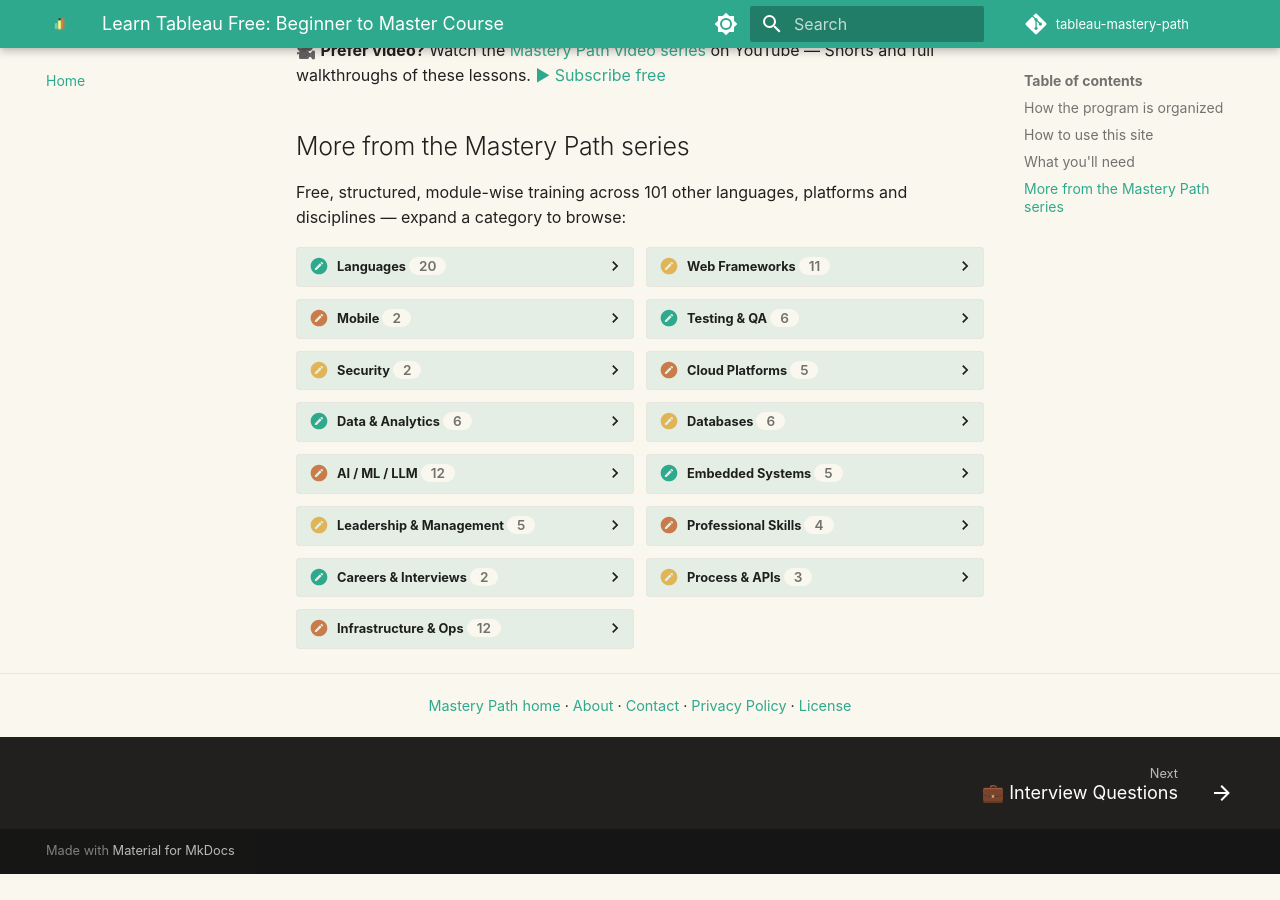
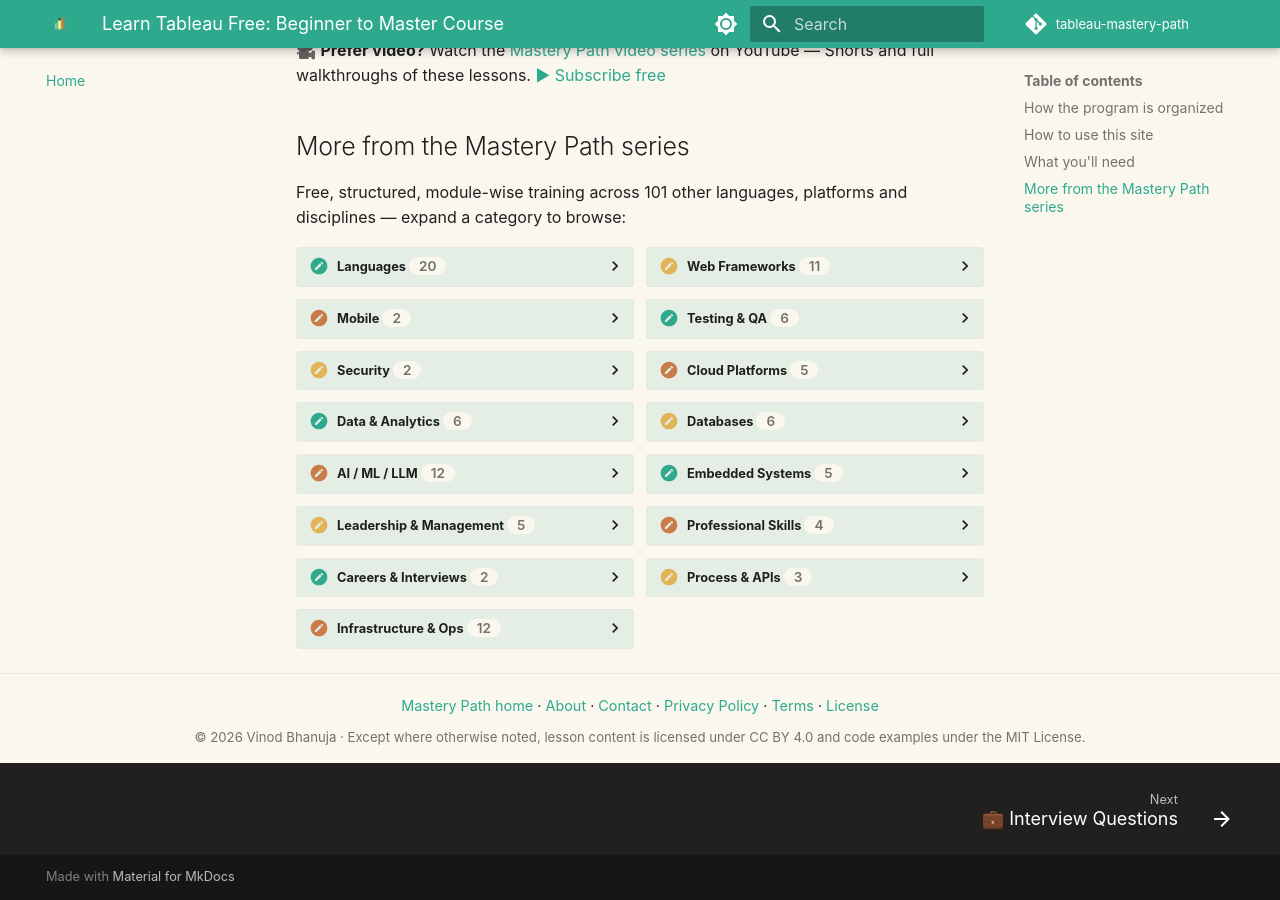
Before and after one commit to SIGILIPELLI/tableau-mastery-path, an MkDocs documentation site: the page built from docs/index.md, in a window 1280 px wide and 900 px high, scrolled down 1962 px. Built offline with MkDocs 1.6.1 and Material for MkDocs 9.7.7, drawn with Linux system fonts in a browser that asks for light colours; comment, search, counter and statistics services are not loaded; before the commit the page ends 2836 px from its top, so only the background shows below that.

Commit message:
Move Privacy Policy and License from the top tabs to the footer
- Legal links on every page footer: Privacy Policy, Terms, License
- CC BY 4.0 / MIT notice with a machine-readable license link (Creative Commons guidance)
- Pages keep their URLs; removed from the nav only (not_in_nav)

Co-Authored-By: Claude Opus 5.5 <noreply@anthropic.com>

```diff
--- a/docs/overrides/main.html
+++ b/docs/overrides/main.html
@@ -148,13 +148,20 @@
 {% endblock %}
 
 {% block footer %}
-  <nav class="mp-sitelinks" aria-label="Mastery Path"
-       style="text-align: center; padding: 0.9rem 1rem; font-size: 0.72rem; line-height: 1.9; background: var(--md-default-bg-color); border-top: 1px solid var(--md-default-fg-color--lightest);">
+  {#- Legal links live here, on every page (not in the top tabs): privacy policy, terms, license + CC notice. -#}
+  <nav class="mp-sitelinks" aria-label="Site and legal links"
+       style="text-align: center; padding: 0.9rem 1rem 0.5rem; font-size: 0.72rem; line-height: 1.9; background: var(--md-default-bg-color); border-top: 1px solid var(--md-default-fg-color--lightest);">
     <a href="https://learnmasterypath.com/">Mastery Path home</a> &middot;
     <a href="https://learnmasterypath.com/about.html">About</a> &middot;
     <a href="https://learnmasterypath.com/contact.html">Contact</a> &middot;
-    <a href="https://learnmasterypath.com/privacy.html">Privacy Policy</a> &middot;
-    <a href="https://learnmasterypath.com/license.html">License</a>
+    <a href="{{ config.site_url }}privacy/">Privacy Policy</a> &middot;
+    <a href="https://learnmasterypath.com/terms.html">Terms</a> &middot;
+    <a href="{{ config.site_url }}license/">License</a>
   </nav>
+  <p class="mp-license-note" style="text-align: center; margin: 0; padding: 0 1rem 0.9rem; font-size: 0.66rem; color: var(--md-default-fg-color--light); background: var(--md-default-bg-color);">
+    © 2026 Vinod Bhanuja · Except where otherwise noted, lesson content is licensed under
+    <a rel="license" href="https://creativecommons.org/licenses/by/4.0/">CC BY 4.0</a> and code examples under the
+    <a href="https://opensource.org/license/mit">MIT License</a>.
+  </p>
   {{ super() }}
 {% endblock %}
--- a/mkdocs.yml
+++ b/mkdocs.yml
@@ -77,12 +77,15 @@ extra:
     - name: "ETL & Data Lake"
       url: https://learnmasterypath.com/etl-datalake-mastery-path/
 
+not_in_nav: |
+  privacy.md
+  license.md
+
 nav:
   - Home: index.md
   - "💼 Interview Questions": interview-questions.md
   - "📋 Cheat Sheet": cheat-sheet.md
   - Privacy Policy: privacy-policy.md
-  - License: license.md
   - "Level 1 · Entry":
       - Overview: level-1/index.md
       - "01 · What Is Tableau?": level-1/01-what-is-tableau.md
```
